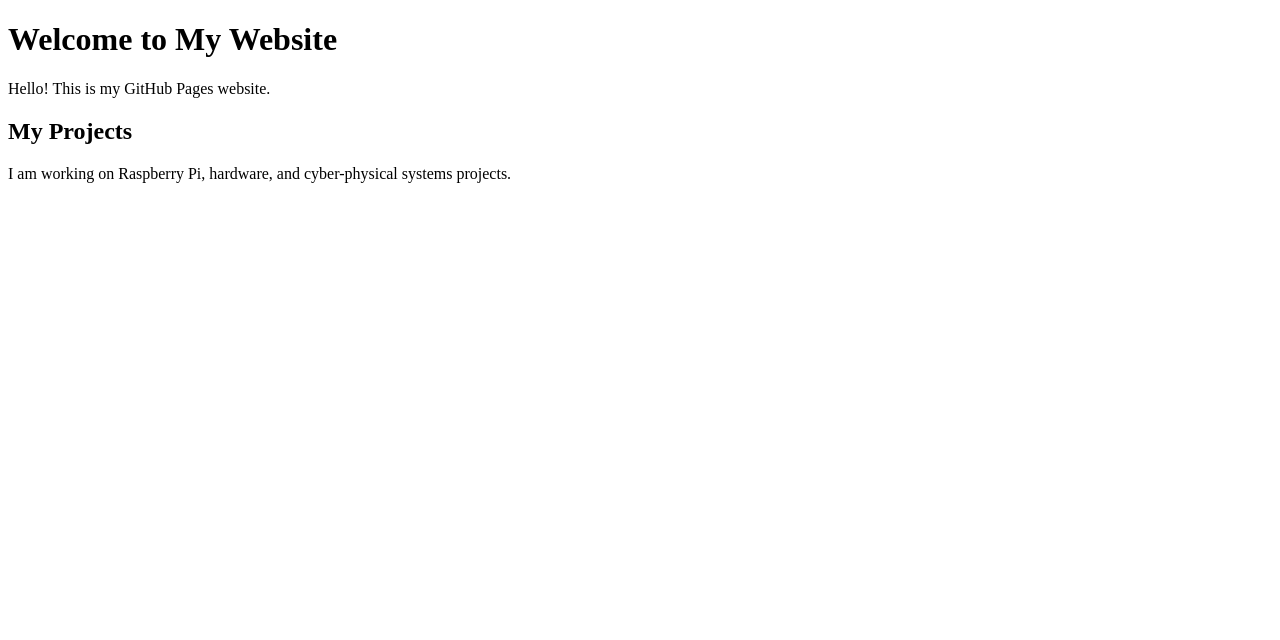
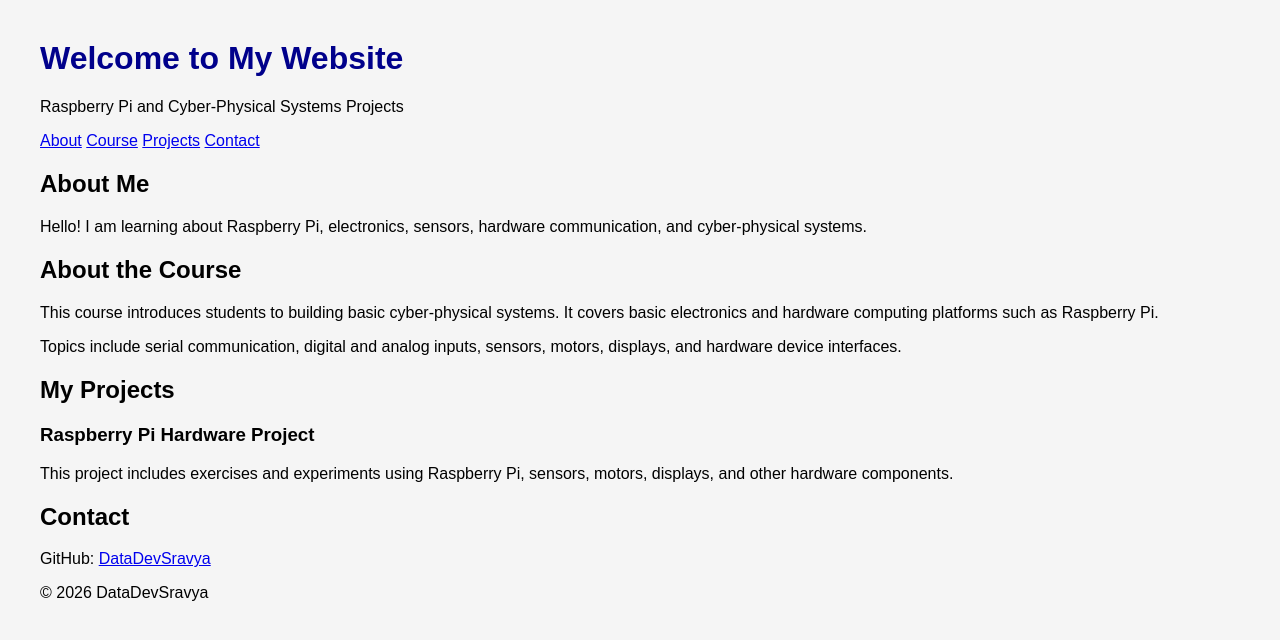
Before and after one commit to DataDevSravya/DataDevSravya.github.io, a plain HTML site: page index.html in a window 1280 px wide. Drawn offline with Linux system fonts and the light colour scheme.

Commit message:
Update index.html

```diff
--- a/index.html
+++ b/index.html
@@ -1,14 +1,80 @@
 <!DOCTYPE html>
-<html>
+<html lang="en">
 <head>
+  <meta charset="UTF-8">
+  <meta name="viewport" content="width=device-width, initial-scale=1.0">
+
   <title>DataDevSravya</title>
+
+  <link rel="stylesheet" href="style.css">
 </head>
+
 <body>
-  <h1>Welcome to My Website</h1>
 
-  <p>Hello! This is my GitHub Pages website.</p>
+  <header>
+    <h1>Welcome to My Website</h1>
+    <p>Raspberry Pi and Cyber-Physical Systems Projects</p>
+  </header>
 
-  <h2>My Projects</h2>
-  <p>I am working on Raspberry Pi, hardware, and cyber-physical systems projects.</p>
+  <nav>
+    <a href="#about">About</a>
+    <a href="#course">Course</a>
+    <a href="#projects">Projects</a>
+    <a href="#contact">Contact</a>
+  </nav>
+
+  <main>
+
+    <section id="about">
+      <h2>About Me</h2>
+      <p>
+        Hello! I am learning about Raspberry Pi, electronics,
+        sensors, hardware communication, and cyber-physical systems.
+      </p>
+    </section>
+
+    <section id="course">
+      <h2>About the Course</h2>
+      <p>
+        This course introduces students to building basic cyber-physical systems.
+        It covers basic electronics and hardware computing platforms such as Raspberry Pi.
+      </p>
+
+      <p>
+        Topics include serial communication, digital and analog inputs,
+        sensors, motors, displays, and hardware device interfaces.
+      </p>
+    </section>
+
+    <section id="projects">
+      <h2>My Projects</h2>
+
+      <div class="project-card">
+        <h3>Raspberry Pi Hardware Project</h3>
+        <p>
+          This project includes exercises and experiments using Raspberry Pi,
+          sensors, motors, displays, and other hardware components.
+        </p>
+      </div>
+
+    </section>
+
+    <section id="contact">
+      <h2>Contact</h2>
+
+      <p>
+        GitHub:
+        <a href="https://github.com/DataDevSravya" target="_blank">
+          DataDevSravya
+        </a>
+      </p>
+    </section>
+
+  </main>
+
+  <footer>
+    <p>© 2026 DataDevSravya</p>
+  </footer>
+
 </body>
 </html>
```
